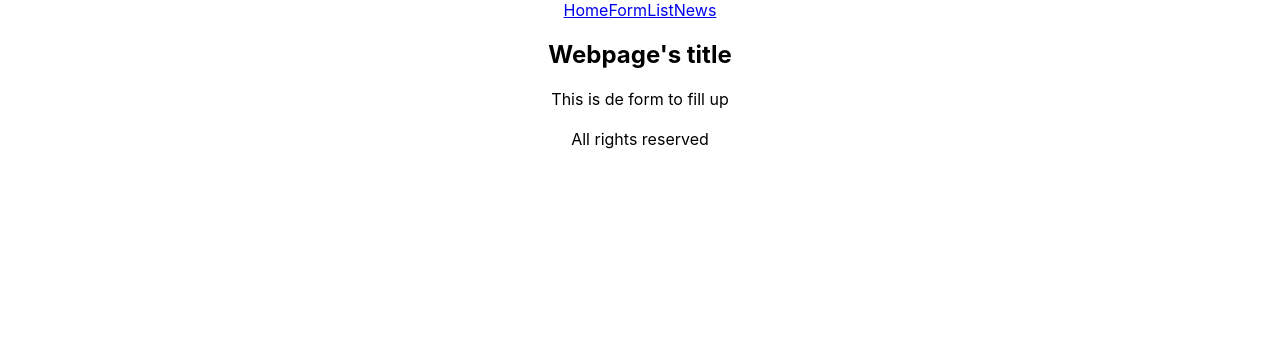
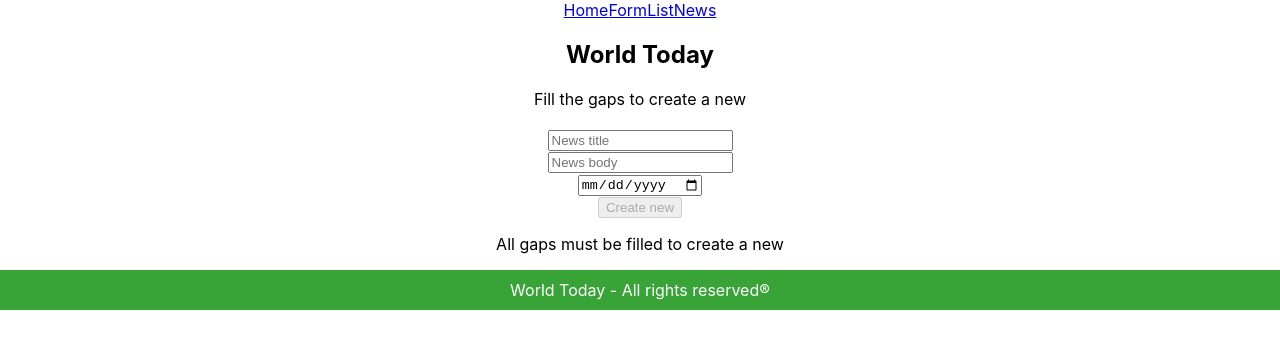
Before and after one commit to miguelherreravillanueva/Proyecto_React.Newspage, a React (Create React App) app: page /form in a window 1280 px wide. Shown: the top 348 px of the page. Built offline with nearby package versions, Linux system fonts and the light colour scheme; the HTML template or start-up script is replaced by a standard one.

Commit message:
Form added

```diff
--- a/package.json
+++ b/package.json
@@ -10,7 +10,7 @@
     "react": "^18.2.0",
     "react-dom": "^18.2.0",
     "react-router-dom": "^6.4.3",
-    "react-scripts": "^2.1.3",
+    "react-scripts": "^5.0.1",
     "sass": "^1.56.1",
     "web-vitals": "^2.1.4"
   },
--- a/src/components/Footer/Footer.jsx
+++ b/src/components/Footer/Footer.jsx
@@ -2,13 +2,14 @@ import React from 'react'
 import './Footer.scss'
 
 const Footer = () => {
-  return (
-    <span>
-        <br />
-        <div>All rights reserved</div>
-        </span>
-
-  )
+    return (
+        <footer>
+            <span>
+                <br />
+                <div>World Today - All rights reserved®</div>
+            </span>
+        </footer>
+    )
 }
 
 export default Footer
--- a/src/components/Footer/Footer.scss
+++ b/src/components/Footer/Footer.scss
@@ -0,0 +1,9 @@
+footer {
+    span{
+        background-color: rgb(56, 164, 56);
+        color: white;
+        display: flex;
+        justify-content: center;
+        padding: 10px;
+    }
+    }
--- a/src/components/Form/Form.jsx
+++ b/src/components/Form/Form.jsx
@@ -1,10 +1,93 @@
-import React from 'react'
+import React, { useEffect, useState } from 'react'
+import { useNavigate } from 'react-router-dom'
 import './Form.scss'
 
 const Form = () => {
-  return (
-    <div>This is de form to fill up</div>
-  )
-}
+    let navigate = useNavigate()
+    const [btnDisable, setBtnDisable] = useState(true)
+    const [message, setMessage] = useState("")
+    const [visible, setVisible] = useState(true)
+    const [data, setData] = useState({
+        title: "",
+        body: "",
+        date: "",
+    })
+
+    const initialState = {
+        title:"",
+        body: "",
+        date: "",
+    };
+
+
+    const clearState = () => {
+        setData({ ...initialState })
+    };
+
+    useEffect(() => {
+        if (data.title.length < 1 || data.body.length < 1 || data.date.length < 1) {
+            setMessage("All gaps must be filled to create a new")
+            setBtnDisable(true)
+        } else {
+            setMessage(null)
+            setBtnDisable(false)
+        }
+    }, [data]);
+
+    const handleInputChange = (e) => {
+        setData({
+            ...data,
+            [e.target.name]: e.target.value,
+        })
+    };
+
+    const handleSubmit = (e) => {
+        e.preventDefault();
+        console.log("Data:" + data.title + " " + data.body + " " + data.date)
+        localStorage.setItem("data", JSON.stringify(data))
+        clearState()
+        setTimeout(() => {
+            navigate("/list")
+        }, 3000);
+        setVisible(false)
+    };
+
+    return (
+        <>
+            <div>Fill the gaps to create a new</div>
+            <br />
+            <form onSubmit={handleSubmit}>
+                <input type="text"
+                    placeholder="News title"
+                    value={data.title}
+                    onChange={handleInputChange}
+                    name="title"
+                />
+                 <br />
+                <input
+                    type="text"
+                    placeholder="News body"
+                    value={data.body}
+                    onChange={handleInputChange}
+                    name="body"
+                />
+                <br />
+                <input
+                    type="date"
+                    placeholder="News date"
+                    value={data.date}
+                    onChange={handleInputChange}
+                    name="date"
+                />
+                <br />
+                <button type='submit' disabled={btnDisable}>
+                    Create new
+                </button>
+            </form>
+            <p>{visible ? message : <p>You have created a new. Redirecting to <i>ListNews</i>
+            </p> }</p>
+        </>
+    );
+};
 
 export default Form
--- a/src/components/Header/Header.jsx
+++ b/src/components/Header/Header.jsx
@@ -18,7 +18,7 @@ const Header = () => {
             <Link to="/list">ListNews</Link>
           </span>
         </div>
-         <h2>Webpage's title</h2>
+         <h2>World Today</h2>
       </nav>
     );
   };
--- a/src/components/Home/Home.jsx
+++ b/src/components/Home/Home.jsx
@@ -7,7 +7,7 @@ const Home = ()=>{
            <br/>
 
            <br/>
-            <p>Welcome to the XXX page.
+            <p>Welcome to <i>World Today</i>, where you will find the latest news around the world.
                 <br/>
                 <br/>
                 For more information go to  <i>ListNews</i>.
--- a/src/components/ListNews/ListNews.jsx
+++ b/src/components/ListNews/ListNews.jsx
@@ -3,7 +3,8 @@ import './ListNews.scss'
 
 const ListNews = () => {
   return (
-    <div>This are the latests news</div>
+    <div>These are the latest world news.
+    </div>
   )
 }
 
```
Also changed, not shown: 1 other file (tests, documents, lock files or other folders).
